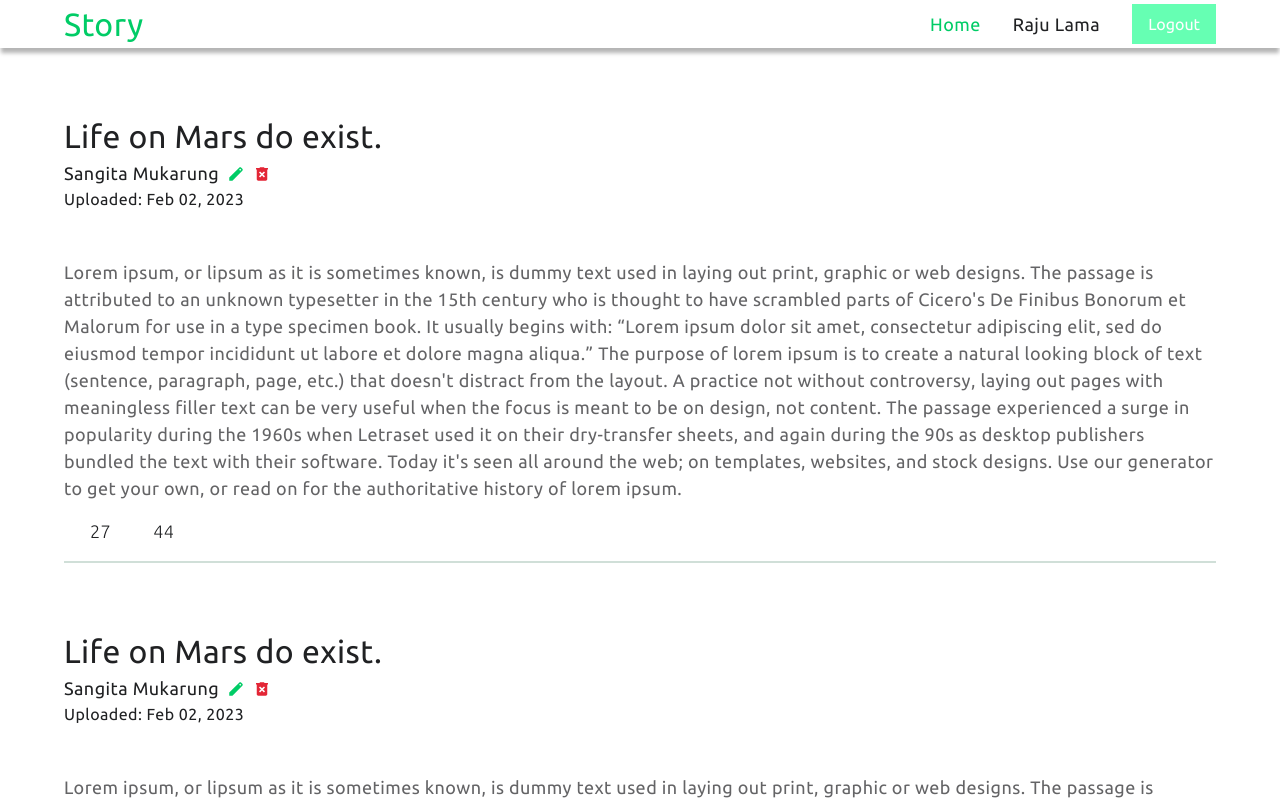
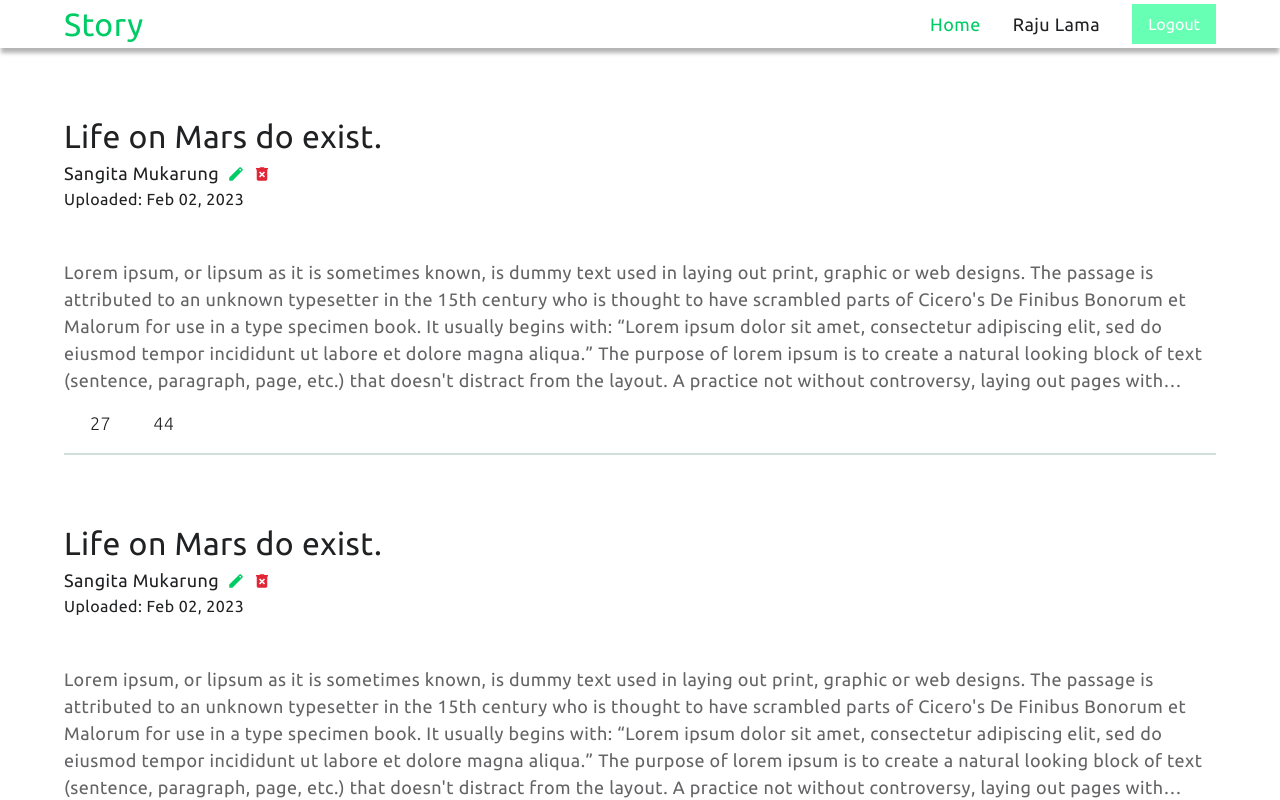
Before and after one commit to rajutamanglama63/express-session-stories, a React (Create React App) app in the folder client/: page / in a window 1280 px wide. Shown: the top 800 px of the page. Built offline with nearby package versions, Linux system fonts and the light colour scheme; some icons are missing.

Commit message:
feat: paragraph line determine

```diff
--- a/client/src/components/Card.js
+++ b/client/src/components/Card.js
@@ -21,7 +21,7 @@ const Card = () => {
         </p>
       </div>
       <div className="region-tn">
-        <p className="paragraph paragraph-color">
+        <p className="paragraph paragraph-color spec-text">
           Lorem ipsum, or lipsum as it is sometimes known, is dummy text used in
           laying out print, graphic or web designs. The passage is attributed to
           an unknown typesetter in the 15th century who is thought to have
--- a/client/src/styles/scss/composition/_card.scss
+++ b/client/src/styles/scss/composition/_card.scss
@@ -25,7 +25,7 @@
     overflow: hidden;
    text-overflow: ellipsis;
    display: -webkit-box;
-   -webkit-line-clamp: 2; /* number of lines to show */
+   -webkit-line-clamp: 5; /* number of lines to show */
            line-clamp: 2;
    -webkit-box-orient: vertical;
 }
```
